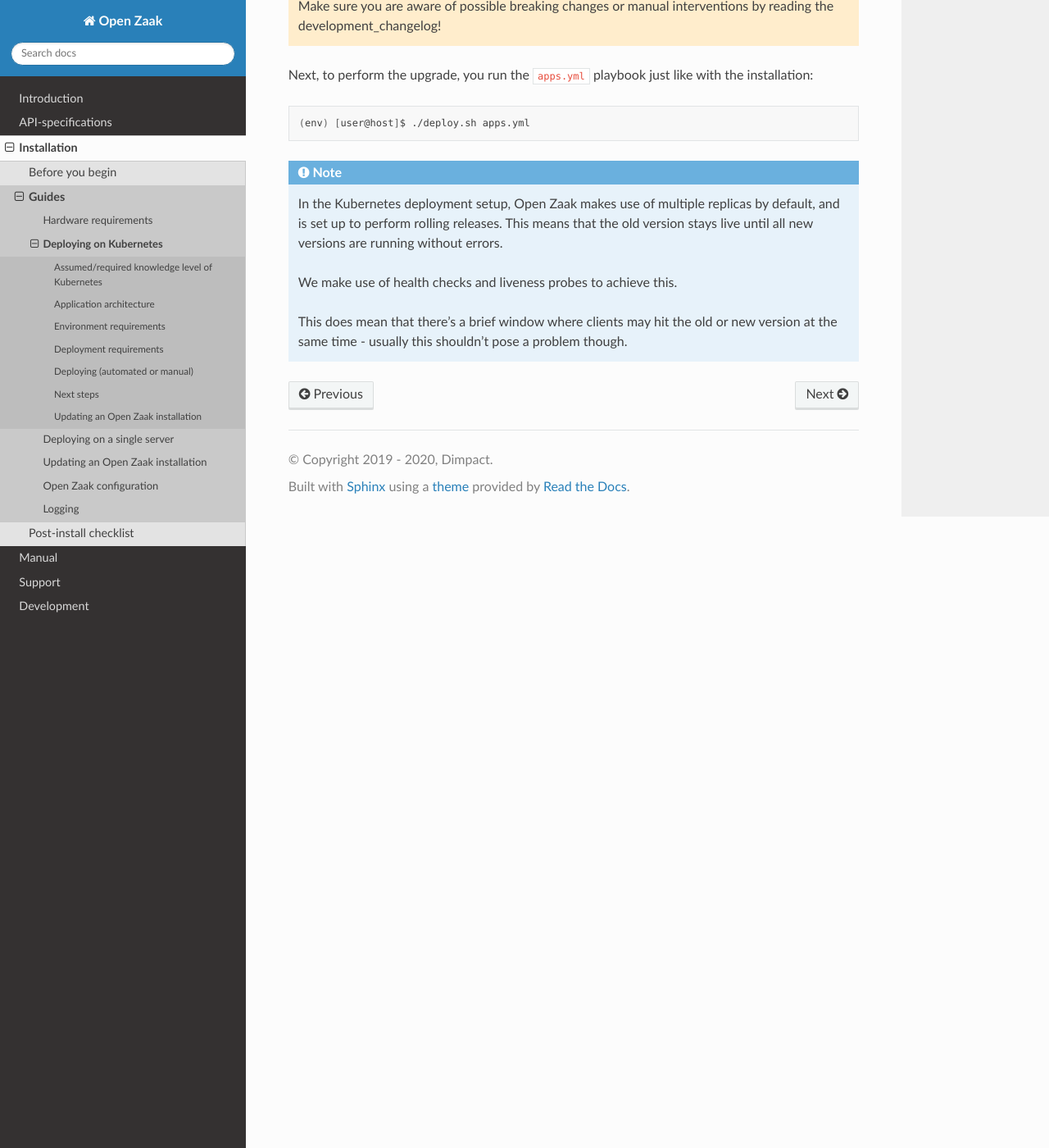
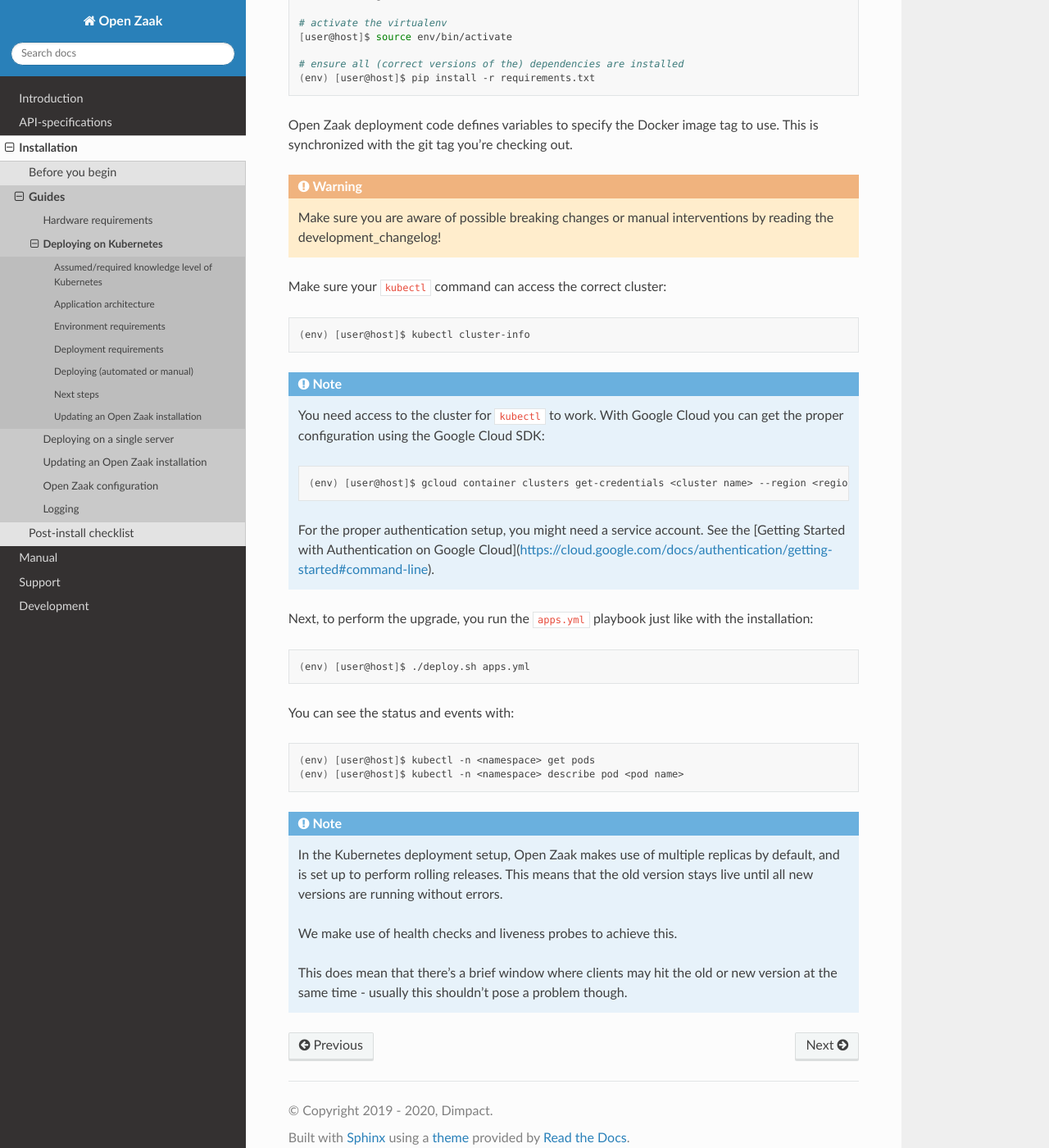
Before and after one commit to open-zaak/open-zaak, a Sphinx documentation site: the page built from docs/installation/deployment/kubernetes.rst, in a window 1280 px wide and 1400 px high, scrolled down 7794 px. Shown: the whole window at 82% size. Built offline with Sphinx 7.4.7 and the Read the Docs theme 2.0.0, drawn with Linux system fonts in a browser that asks for light colours; pages that are not in the unit, such as notebooks, are missing from menus; some of the changed text lies outside the part shown.

Commit message:
:pencil: Added various hints for k8s deployments

```diff
--- a/docs/installation/deployment/kubernetes.rst
+++ b/docs/installation/deployment/kubernetes.rst
@@ -231,9 +231,15 @@
 
 To install the required dependencies, we use the Python package manager ``pip``:
 
+.. note::
+
+    These requirements are different from the the ones in the Open Zaak root
+    directory. They can be installed on top of eachother though.
+
 .. code-block:: shell
 
     (env) [user@host]$ pip install -r requirements.txt
+    (env) [user@host]$ cd kubernetes
     (env) [user@host]$ ansible-galaxy collection install -r requirements.yml
 
 Roughly said, this installs Ansible and the modules to talk to the PostgreSQL
@@ -359,6 +365,12 @@
 
 Deploying the applications
 ^^^^^^^^^^^^^^^^^^^^^^^^^^
+
+Make sure your ``kubectl`` command can access the correct cluster:
+
+.. code-block:: shell
+
+    (env) [user@host]$ kubectl cluster-info
 
 Run the ``apps.yml`` playbook using:
 
@@ -407,8 +419,29 @@
 is synchronized with the git tag you're checking out.
 
 .. warning::
+
     Make sure you are aware of possible breaking changes or manual interventions by
     reading the :ref:`development_changelog`!
+
+Make sure your ``kubectl`` command can access the correct cluster:
+
+.. code-block:: shell
+
+    (env) [user@host]$ kubectl cluster-info
+
+.. note::
+
+    You need access to the cluster for ``kubectl`` to work. With Google Cloud
+    you can get the proper configuration using the Google Cloud SDK:
+
+    .. code-block:: shell
+
+        (env) [user@host]$ gcloud container clusters get-credentials <cluster name> --region <region>
+
+    For the proper authentication setup, you might need a service account. See
+    the
+    [Getting Started with Authentication on Google Cloud](https://cloud.google.com/docs/authentication/getting-started#command-line).
+
 
 Next, to perform the upgrade, you run the ``apps.yml`` playbook just like with the
 installation:
@@ -416,6 +449,13 @@
 .. code-block:: shell
 
     (env) [user@host]$ ./deploy.sh apps.yml
+
+You can see the status and events with:
+
+.. code-block:: shell
+
+    (env) [user@host]$ kubectl -n <namespace> get pods
+    (env) [user@host]$ kubectl -n <namespace> describe pod <pod name>
 
 .. note::
 
```
Also changed, not shown: other parts of docs/installation/deployment/kubernetes.rst (+5 -5 lines), 4 other files.
